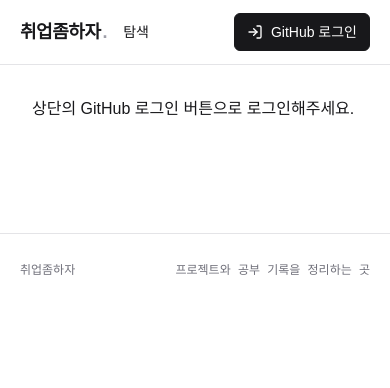
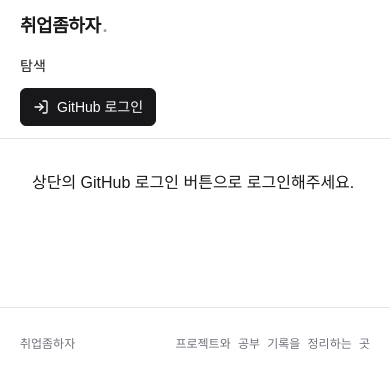
Before and after one commit to JungSeungYoon/chwieop-jom-haja, a Next.js app: page /write in a window 390 px wide. Shown: the top 388 px of the page. Built offline with nearby package versions, Linux system fonts and the light colour scheme; no server answers.

Commit message:
화면: 작은 화면에서 탐색 메뉴 폭과 줄바꿈 제한

```diff
--- a/app/components/ExploreShell.tsx
+++ b/app/components/ExploreShell.tsx
@@ -87,9 +87,9 @@
       <a href="#main" className="sr-only focus:not-sr-only focus:absolute focus:z-50 focus:bg-white focus:p-3">본문으로 건너뛰기</a>
       <header className="border-b border-zinc-200">
         <div className="mx-auto flex min-h-16 max-w-6xl flex-wrap items-center justify-between gap-3 px-5 py-3 sm:px-8">
-          <div className="flex min-w-0 flex-wrap items-center gap-4 sm:gap-10">
+          <div className="flex w-full min-w-0 flex-wrap items-center gap-4 sm:gap-10 lg:w-auto">
             <Link href={demo ? "/?demo=1" : "/"} className="shrink-0 whitespace-nowrap text-lg font-bold tracking-tight">취업좀하자<span className="ml-0.5 text-zinc-400">.</span></Link>
-            <nav aria-label="주 메뉴" className="flex flex-wrap gap-4 text-sm font-medium text-zinc-600"><Link href={demo ? "/?demo=1" : "/"} className="text-zinc-900">탐색</Link>{!demo && session && <><Link href="/archive">내 아카이브</Link><Link href="/bookmarks">보관함</Link>{handle && <Link href={`/u/${handle}`}>내 포트폴리오</Link>}<Link href="/settings/pins">대표 프로젝트</Link></>}</nav>
+            <nav aria-label="주 메뉴" className="flex w-full min-w-0 flex-wrap gap-4 text-sm font-medium text-zinc-600 sm:w-auto"><Link href={demo ? "/?demo=1" : "/"} className="text-zinc-900">탐색</Link>{!demo && session && <><Link href="/archive">내 아카이브</Link><Link href="/bookmarks">보관함</Link>{handle && <Link href={`/u/${handle}`}>내 포트폴리오</Link>}<Link href="/settings/pins">대표 프로젝트</Link></>}</nav>
           </div>
           <div className="flex items-center gap-3">
             {demo ? <Link className={buttonClass} href="/?demo=0">실제 피드 <ArrowUpRight className="h-4 w-4" /></Link> : session ? <>
```
